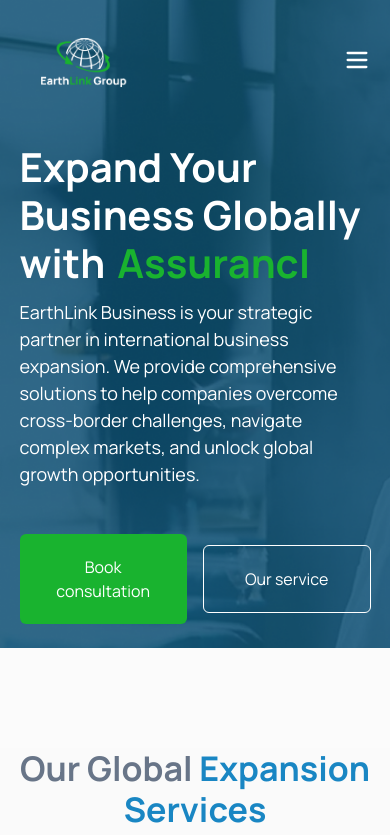
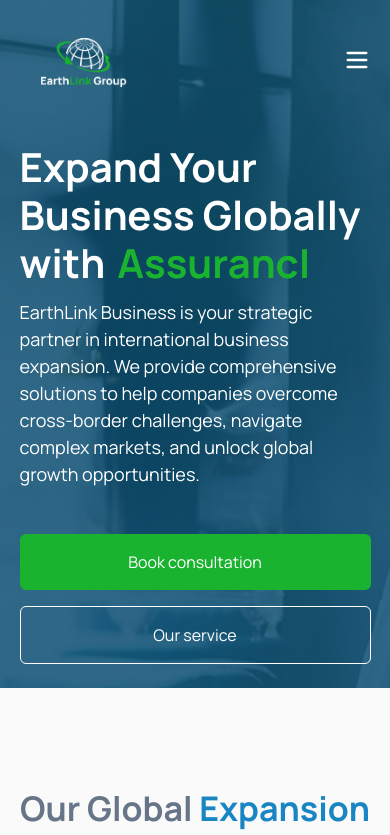
Before and after one commit to Patrick875/earth-link, a Next.js app: page / in a window 390 px wide. Shown: the top 835 px of the page. Built offline with nearby package versions, Linux system fonts and the light colour scheme; some icons are missing; a web font is replaced by a local one.

Commit message:
Refactor button styles and layout for improved responsiveness and consistency

```diff
--- a/src/app/page.tsx
+++ b/src/app/page.tsx
@@ -60,14 +60,15 @@
 
         </h1>
         <p className='text-[18px] font-[400] mt-[12px] leading-[150%]'>EarthLink Business is your strategic partner in international business expansion. We provide comprehensive solutions to help companies overcome cross-border challenges, navigate complex markets, and unlock global growth opportunities.</p>
-        <div className=" mt-[46px] flex gap-4 items-center">
+        <div className="mt-[46px] flex flex-col gap-4 items-center sm:flex-row sm:gap-4">
           <button
-            className='rounded-[6px] bg-[#19B32F] py-[21px] px-[24px] w-[207px] text-white hover:bg-[#19B32F]/90'
+            className='rounded-[6px] bg-[#19B32F] py-[16px] px-[18px] w-full sm:w-[207px] text-white hover:bg-[#19B32F]/90'
             onClick={() => window.open('https://calendly.com/', '_blank')}
           >
             Book consultation
           </button>
-          <button className='rounded-[6px] text-white py-[21px] px-[24px] w-[207px] border-white border-[1.4px] hover:bg-[#19B32F]/10 hover:border-[#19B32F]'
+          <button
+            className='rounded-[6px] text-white py-[16px] px-[18px] w-full sm:w-[207px] border-white border-[1.4px] hover:bg-[#19B32F]/10 hover:border-[#19B32F]'
             onClick={(e) => {
               e.preventDefault();
               const target = document.getElementById('services');
@@ -75,7 +76,9 @@
                 target.scrollIntoView({ behavior: "smooth" });
               }
             }}
-          >Our service</button>
+          >
+            Our service
+          </button>
         </div>
       </HeroSection>
       <main className="bg-[#FAFAFA] ">
```
